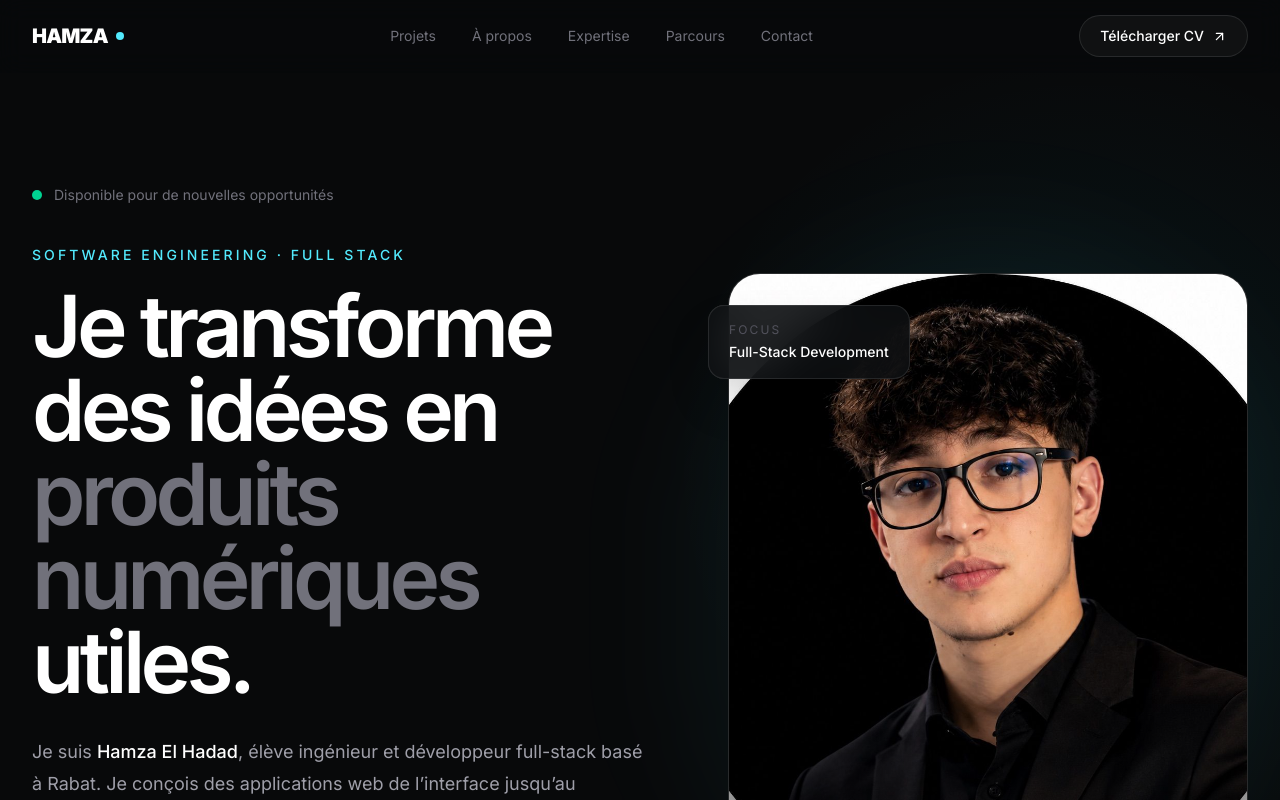
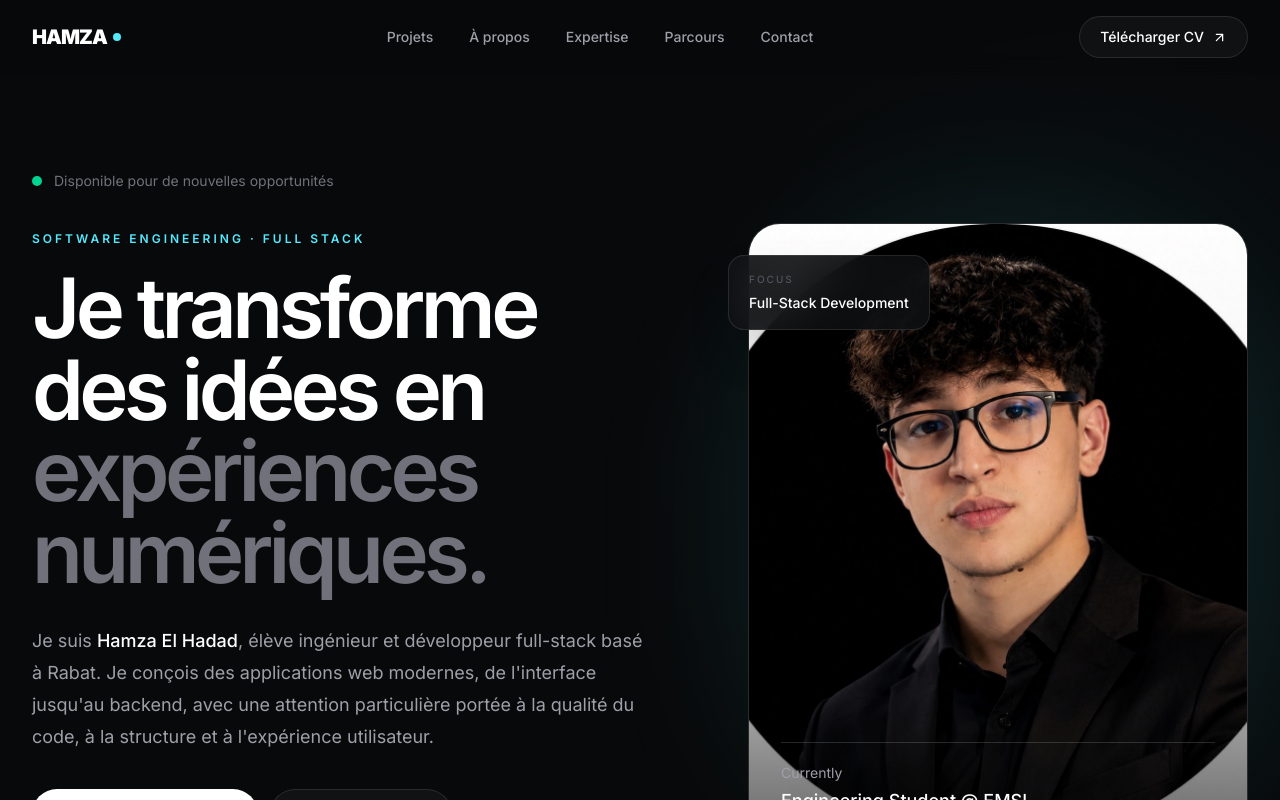
Before and after one commit to ELhadad-hamza/hamza-portfolio, a Next.js app: page / in a window 1280 px wide. Shown: the top 800 px of the page. Built offline with nearby package versions, Linux system fonts and the light colour scheme.

Commit message:
Redesign premium navbar and hero

```diff
--- a/app/globals.css
+++ b/app/globals.css
@@ -24,30 +24,25 @@ html {
 
 body {
   min-height: 100vh;
-  margin: 0;
 
   background:
     radial-gradient(
       circle at 85% 5%,
-      rgba(34, 211, 238, 0.07),
-      transparent 26rem
+      rgba(34, 211, 238, 0.06),
+      transparent 28rem
     ),
     radial-gradient(
-      circle at 10% 35%,
-      rgba(59, 130, 246, 0.04),
+      circle at 8% 35%,
+      rgba(59, 130, 246, 0.035),
       transparent 30rem
     ),
-    var(--background);
+    #08090a;
 
-  color: var(--foreground);
+  color: #f5f7f9;
 
-  font-family:
-    Arial,
-    Helvetica,
-    sans-serif;
+  font-family: Arial, Helvetica, sans-serif;
 
   -webkit-font-smoothing: antialiased;
-  text-rendering: optimizeLegibility;
 }
 
 a {
--- a/components/Hero.tsx
+++ b/components/Hero.tsx
@@ -1,7 +1,7 @@
 import Image from "next/image";
+
 import {
   ArrowDownRight,
-  ArrowUpRight,
   Download,
   Github,
   Linkedin,
@@ -11,7 +11,7 @@ import {
 import { personalInfo, socials } from "@/data/portfolio";
 import Reveal from "@/components/Reveal";
 
-const stack = [
+const technologies = [
   "Next.js",
   "React",
   "TypeScript",
@@ -25,10 +25,10 @@ export default function Hero() {
   return (
     <section
       id="home"
-      className="relative mx-auto max-w-7xl px-6 pb-24 pt-20 lg:px-8 lg:pb-32 lg:pt-28"
+      className="relative mx-auto max-w-7xl px-6 pb-24 pt-16 lg:px-8 lg:pb-32 lg:pt-24"
     >
-      <div className="grid items-center gap-14 lg:grid-cols-[1.08fr_0.92fr] lg:gap-20">
-        {/* LEFT */}
+      <div className="grid items-center gap-16 lg:grid-cols-[1.08fr_0.92fr] lg:gap-20">
+        {/* ================= LEFT ================= */}
 
         <div>
           <Reveal>
@@ -44,16 +44,17 @@ export default function Hero() {
           </Reveal>
 
           <Reveal delay={0.06}>
-            <p className="mt-10 text-sm font-medium uppercase tracking-[0.22em] text-cyan-300">
+            <p className="mt-10 text-xs font-semibold uppercase tracking-[0.25em] text-cyan-300">
               Software Engineering · Full Stack
             </p>
           </Reveal>
 
           <Reveal delay={0.1}>
-            <h1 className="mt-5 max-w-4xl text-[3.5rem] font-semibold leading-[0.98] tracking-[-0.055em] text-white sm:text-6xl lg:text-[5.35rem]">
+            <h1 className="mt-5 max-w-4xl text-[3.3rem] font-semibold leading-[0.98] tracking-[-0.055em] text-white sm:text-6xl lg:text-[5.2rem]">
               Je transforme des idées en{" "}
-              <span className="text-zinc-500">produits numériques</span>{" "}
-              utiles.
+              <span className="text-zinc-500">
+                expériences numériques.
+              </span>
             </h1>
           </Reveal>
 
@@ -64,9 +65,10 @@ export default function Hero() {
                 Hamza El Hadad
               </span>
               , élève ingénieur et développeur full-stack basé à Rabat.
-              Je conçois des applications web de l’interface jusqu’au backend,
-              avec une attention particulière portée à la clarté, la structure
-              et l’expérience utilisateur.
+              Je conçois des applications web modernes, de l&apos;interface
+              jusqu&apos;au backend, avec une attention particulière portée à
+              la qualité du code, à la structure et à l&apos;expérience
+              utilisateur.
             </p>
           </Reveal>
 
@@ -88,16 +90,15 @@ export default function Hero() {
                 href={personalInfo.cvUrl}
                 target="_blank"
                 rel="noreferrer"
-                className="group inline-flex items-center gap-3 rounded-full border border-white/10 bg-white/[0.04] px-6 py-3.5 text-sm font-medium text-white transition hover:border-white/20 hover:bg-white/[0.07]"
+                className="inline-flex items-center gap-3 rounded-full border border-white/10 bg-white/[0.04] px-6 py-3.5 text-sm font-medium text-white transition duration-300 hover:border-white/20 hover:bg-white/[0.08]"
               >
                 <Download size={16} />
-
                 Télécharger CV
               </a>
             </div>
           </Reveal>
 
-          <Reveal delay={0.24}>
+          <Reveal delay={0.25}>
             <div className="mt-10 flex flex-wrap items-center gap-x-7 gap-y-4 text-sm text-zinc-500">
               <div className="flex items-center gap-2">
                 <MapPin size={15} />
@@ -127,27 +128,28 @@ export default function Hero() {
           </Reveal>
         </div>
 
-        {/* RIGHT */}
+        {/* ================= PHOTO ================= */}
 
-        <Reveal delay={0.1} y={30}>
-          <div className="relative mx-auto w-full max-w-[520px] lg:mx-0 lg:ml-auto">
-            <div className="absolute -inset-8 -z-10 rounded-full bg-cyan-300/[0.05] blur-3xl" />
+        <Reveal delay={0.12} y={30}>
+          <div className="relative mx-auto w-full max-w-[500px] lg:mx-0 lg:ml-auto">
+            {/* glow */}
+            <div className="absolute -inset-8 -z-10 rounded-full bg-cyan-300/[0.06] blur-3xl" />
 
             <div className="relative aspect-[4/5] overflow-hidden rounded-[2rem] border border-white/[0.10] bg-[#111315]">
               <Image
                 src="/profile-new.jpg"
-                alt="EL HADAD HAMZA"
+                alt="Hamza El Hadad"
                 fill
                 priority
-                sizes="(max-width: 1024px) 90vw, 520px"
+                sizes="(max-width: 1024px) 90vw, 500px"
                 className="object-cover object-top"
               />
 
-              <div className="absolute inset-0 bg-gradient-to-t from-black/65 via-transparent to-transparent" />
+              <div className="absolute inset-0 bg-gradient-to-t from-black/60 via-black/5 to-transparent" />
 
+              {/* bottom profile */}
               <div className="absolute bottom-0 left-0 right-0 p-6 sm:p-8">
-                <div className="flex items-end justify-between gap-5">
-                  <div>
+                <div className="border-t border-white/15 pt-5">
                   <p className="text-sm text-zinc-400">
                     Currently
                   </p>
@@ -156,24 +158,16 @@ export default function Hero() {
                     Engineering Student @ EMSI
                   </p>
                 </div>
-
-                  <a
-                    href="#about"
-                    aria-label="Découvrir mon profil"
-                    className="flex h-12 w-12 shrink-0 items-center justify-center rounded-full border border-white/15 bg-black/30 text-white backdrop-blur-md transition hover:bg-white hover:text-black"
-                  >
-                    <ArrowUpRight size={18} />
-                  </a>
-                </div>
               </div>
             </div>
 
+            {/* floating badge */}
             <div className="absolute -left-5 top-8 hidden rounded-2xl border border-white/10 bg-[#0d0f11]/90 px-5 py-4 shadow-2xl backdrop-blur-xl sm:block">
-              <p className="text-xs uppercase tracking-[0.18em] text-zinc-600">
+              <p className="text-[10px] font-medium uppercase tracking-[0.2em] text-zinc-600">
                 Focus
               </p>
 
-              <p className="mt-1 text-sm font-medium text-white">
+              <p className="mt-1.5 text-sm font-medium text-white">
                 Full-Stack Development
               </p>
             </div>
@@ -181,17 +175,17 @@ export default function Hero() {
         </Reveal>
       </div>
 
-      {/* STACK */}
+      {/* ================= TECHNOLOGIES ================= */}
 
       <Reveal delay={0.3}>
         <div className="mt-20 border-y border-white/[0.08] py-6">
           <div className="flex flex-col gap-5 lg:flex-row lg:items-center lg:justify-between">
-            <p className="shrink-0 text-xs font-medium uppercase tracking-[0.2em] text-zinc-600">
+            <p className="shrink-0 text-[11px] font-semibold uppercase tracking-[0.22em] text-zinc-600">
               Core stack
             </p>
 
             <div className="flex flex-wrap gap-x-7 gap-y-3">
-              {stack.map((technology) => (
+              {technologies.map((technology) => (
                 <span
                   key={technology}
                   className="text-sm font-medium text-zinc-400 transition hover:text-white"
--- a/components/Navbar.tsx
+++ b/components/Navbar.tsx
@@ -3,74 +3,28 @@
 import { useEffect, useState } from "react";
 import Link from "next/link";
 import { usePathname } from "next/navigation";
-import { Menu, X, ArrowUpRight } from "lucide-react";
+import { ArrowUpRight, Menu, X } from "lucide-react";
 import { personalInfo } from "@/data/portfolio";
 
-const navigation = [
-  {
-    label: "Projets",
-    target: "projects",
-    sections: ["projects"],
-  },
-  {
-    label: "À propos",
-    target: "about",
-    sections: ["about"],
-  },
-  {
-    label: "Expertise",
-    target: "skills",
-    sections: ["services", "skills"],
-  },
-  {
-    label: "Parcours",
-    target: "education",
-    sections: ["education", "experience"],
-  },
-  {
-    label: "Contact",
-    target: "contact",
-    sections: ["contact"],
-  },
+const links = [
+  { label: "Projets", target: "projects" },
+  { label: "À propos", target: "about" },
+  { label: "Expertise", target: "skills" },
+  { label: "Parcours", target: "education" },
+  { label: "Contact", target: "contact" },
 ];
 
 export default function Navbar() {
   const pathname = usePathname();
-
   const isHomePage = pathname === "/";
 
-  const [activeSection, setActiveSection] = useState("home");
+  const [mobileOpen, setMobileOpen] = useState(false);
   const [scrolled, setScrolled] = useState(false);
-  const [mobileOpen, setMobileOpen] = useState(false);
 
   useEffect(() => {
-    function handleScroll() {
+    const handleScroll = () => {
       setScrolled(window.scrollY > 30);
-
-      if (!isHomePage) return;
-
-      const position = window.scrollY + 180;
-
-      let current = "home";
-
-      for (const item of navigation) {
-        for (const sectionId of item.sections) {
-          const section = document.getElementById(sectionId);
-
-          if (!section) continue;
-
-          if (position >= section.offsetTop) {
-            current = item.target;
-          }
-        }
-      }
-
-      setActiveSection(current);
-    }
-
-    if (!isHomePage && pathname.startsWith("/projects/")) {
-      setActiveSection("projects");
-    }
+    };
 
     handleScroll();
 
@@ -79,7 +33,7 @@ export default function Navbar() {
     return () => {
       window.removeEventListener("scroll", handleScroll);
     };
-  }, [isHomePage, pathname]);
+  }, []);
 
   useEffect(() => {
     document.body.style.overflow = mobileOpen ? "hidden" : "";
@@ -89,78 +43,72 @@ export default function Navbar() {
     };
   }, [mobileOpen]);
 
-  function getHref(target: string) {
+  const getHref = (target: string) => {
     return isHomePage ? `#${target}` : `/#${target}`;
-  }
+  };
 
-  function closeMenu() {
+  const closeMenu = () => {
     setMobileOpen(false);
-  }
+  };
 
   return (
     <>
       <header
         className={`sticky top-0 z-50 border-b transition-all duration-300 ${
           scrolled
-            ? "border-white/[0.08] bg-[#08090a]/85 backdrop-blur-xl"
-            : "border-transparent bg-[#08090a]/60 backdrop-blur-md"
+            ? "border-white/[0.08] bg-[#08090a]/90 backdrop-blur-xl"
+            : "border-transparent bg-[#08090a]/70 backdrop-blur-md"
         }`}
       >
-        <div className="mx-auto flex h-[72px] max-w-7xl items-center justify-between px-6 lg:px-8">
+        <div className="mx-auto flex h-[74px] max-w-7xl items-center justify-between px-6 lg:px-8">
+          {/* LOGO */}
           <Link
             href={isHomePage ? "#home" : "/#home"}
             onClick={closeMenu}
-            className="group flex items-center gap-2"
+            className="group flex items-center"
           >
-            <span className="text-xl font-black tracking-[-0.04em] text-white">
+            <span className="text-xl font-black tracking-[-0.05em] text-white">
               HAMZA
             </span>
 
-            <span className="h-2 w-2 rounded-full bg-cyan-300 transition-transform duration-300 group-hover:scale-150" />
+            <span className="ml-1.5 h-2 w-2 rounded-full bg-cyan-300 transition-transform duration-300 group-hover:scale-150" />
           </Link>
 
+          {/* DESKTOP NAV */}
           <nav className="hidden items-center gap-1 lg:flex">
-            {navigation.map((item) => {
-              const active = activeSection === item.target;
-
-              return (
-                <Link
-                  key={item.target}
-                  href={getHref(item.target)}
-                  className={`rounded-full px-4 py-2 text-sm transition-all duration-300 ${
-                    active
-                      ? "text-white"
-                      : "text-zinc-500 hover:text-white"
-                  }`}
-                >
-                  {item.label}
-                </Link>
-              );
-            })}
+            {links.map((link) => (
+              <Link
+                key={link.target}
+                href={getHref(link.target)}
+                className="rounded-full px-4 py-2 text-sm font-medium text-zinc-400 transition hover:bg-white/[0.05] hover:text-white"
+              >
+                {link.label}
+              </Link>
+            ))}
           </nav>
 
+          {/* CV */}
           <div className="hidden lg:block">
             <a
               href={personalInfo.cvUrl}
               target="_blank"
               rel="noreferrer"
-              className="group inline-flex items-center gap-2 rounded-full border border-white/10 bg-white/[0.04] px-5 py-2.5 text-sm font-medium text-white transition hover:border-white/20 hover:bg-white/[0.08]"
+              className="group inline-flex items-center gap-2 rounded-full border border-white/10 bg-white/[0.04] px-5 py-2.5 text-sm font-medium text-white transition duration-300 hover:border-white/20 hover:bg-white/[0.08]"
             >
               Télécharger CV
 
               <ArrowUpRight
                 size={15}
-                className="transition-transform group-hover:-translate-y-0.5 group-hover:translate-x-0.5"
+                className="transition-transform duration-300 group-hover:-translate-y-0.5 group-hover:translate-x-0.5"
               />
             </a>
           </div>
 
+          {/* MOBILE BUTTON */}
           <button
             type="button"
-            onClick={() => setMobileOpen((current) => !current)}
-            aria-label={
-              mobileOpen ? "Fermer la navigation" : "Ouvrir la navigation"
-            }
+            onClick={() => setMobileOpen((prev) => !prev)}
+            aria-label={mobileOpen ? "Fermer le menu" : "Ouvrir le menu"}
             className="flex h-11 w-11 items-center justify-center rounded-full border border-white/10 bg-white/[0.04] text-white lg:hidden"
           >
             {mobileOpen ? <X size={20} /> : <Menu size={20} />}
@@ -168,6 +116,7 @@ export default function Navbar() {
         </div>
       </header>
 
+      {/* MOBILE MENU */}
       <div
         className={`fixed inset-0 z-40 bg-[#08090a]/95 px-6 pt-28 backdrop-blur-xl transition-all duration-300 lg:hidden ${
           mobileOpen
@@ -176,16 +125,18 @@ export default function Navbar() {
         }`}
       >
         <nav className="mx-auto flex max-w-xl flex-col">
-          {navigation.map((item, index) => (
+          {links.map((link, index) => (
             <Link
-              key={item.target}
-              href={getHref(item.target)}
+              key={link.target}
+              href={getHref(link.target)}
               onClick={closeMenu}
-              className="flex items-center justify-between border-b border-white/[0.08] py-5 text-3xl font-semibold tracking-tight text-white"
+              className="flex items-center justify-between border-b border-white/[0.08] py-5"
             >
-              <span>{item.label}</span>
+              <span className="text-3xl font-semibold tracking-tight text-white">
+                {link.label}
+              </span>
 
-              <span className="text-sm font-normal text-zinc-600">
+              <span className="text-xs text-zinc-600">
                 0{index + 1}
               </span>
             </Link>
@@ -197,13 +148,14 @@ export default function Navbar() {
             href={personalInfo.cvUrl}
             target="_blank"
             rel="noreferrer"
+            onClick={closeMenu}
             className="flex items-center justify-center gap-2 rounded-full bg-white px-6 py-4 font-semibold text-black"
           >
             Télécharger mon CV
             <ArrowUpRight size={17} />
           </a>
 
-          <p className="mt-6 text-sm leading-6 text-zinc-500">
+          <p className="mt-6 text-sm text-zinc-500">
             {personalInfo.location} · Développement web & logiciel
           </p>
         </div>
```
Lines whose indentation alone changed are shown as unchanged.
